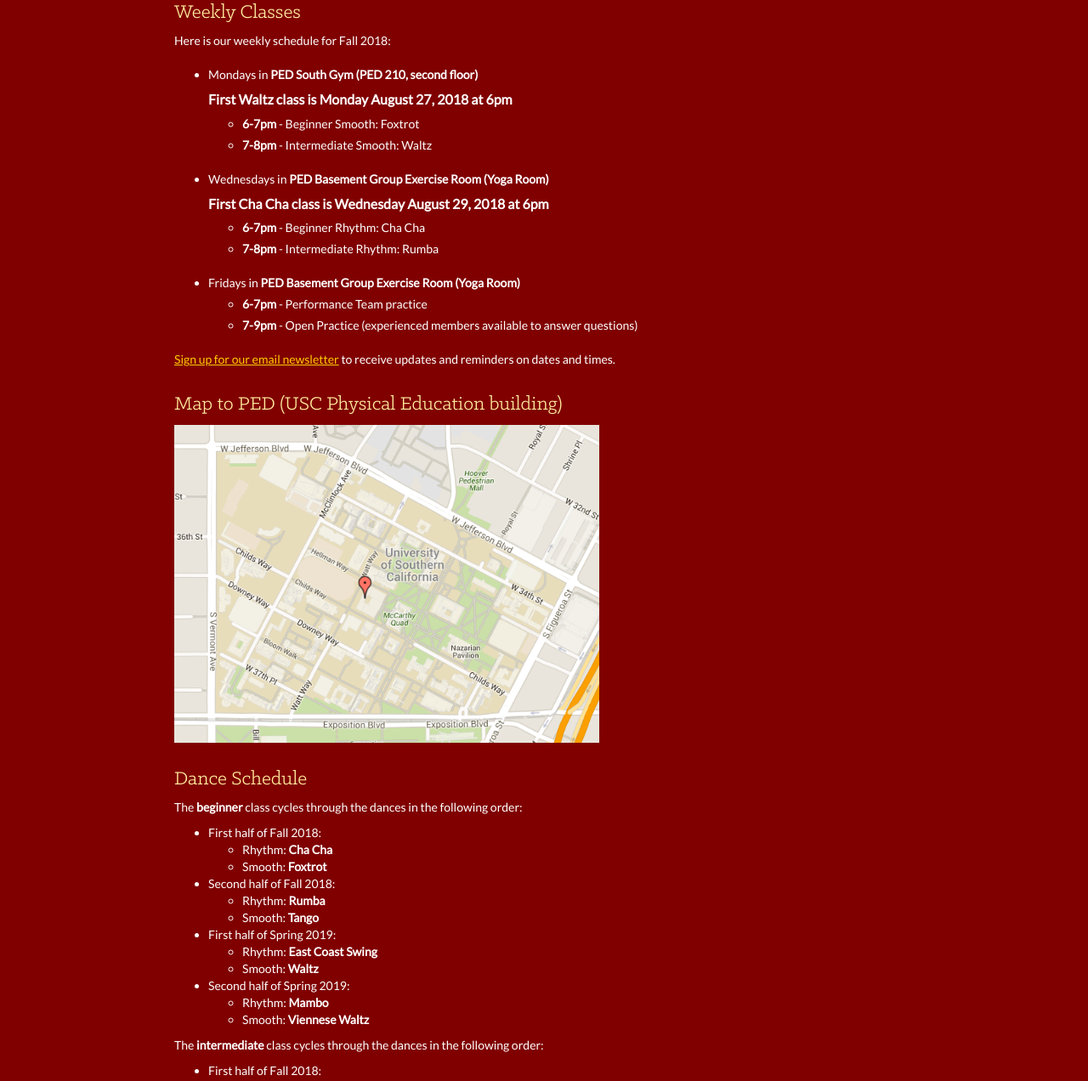
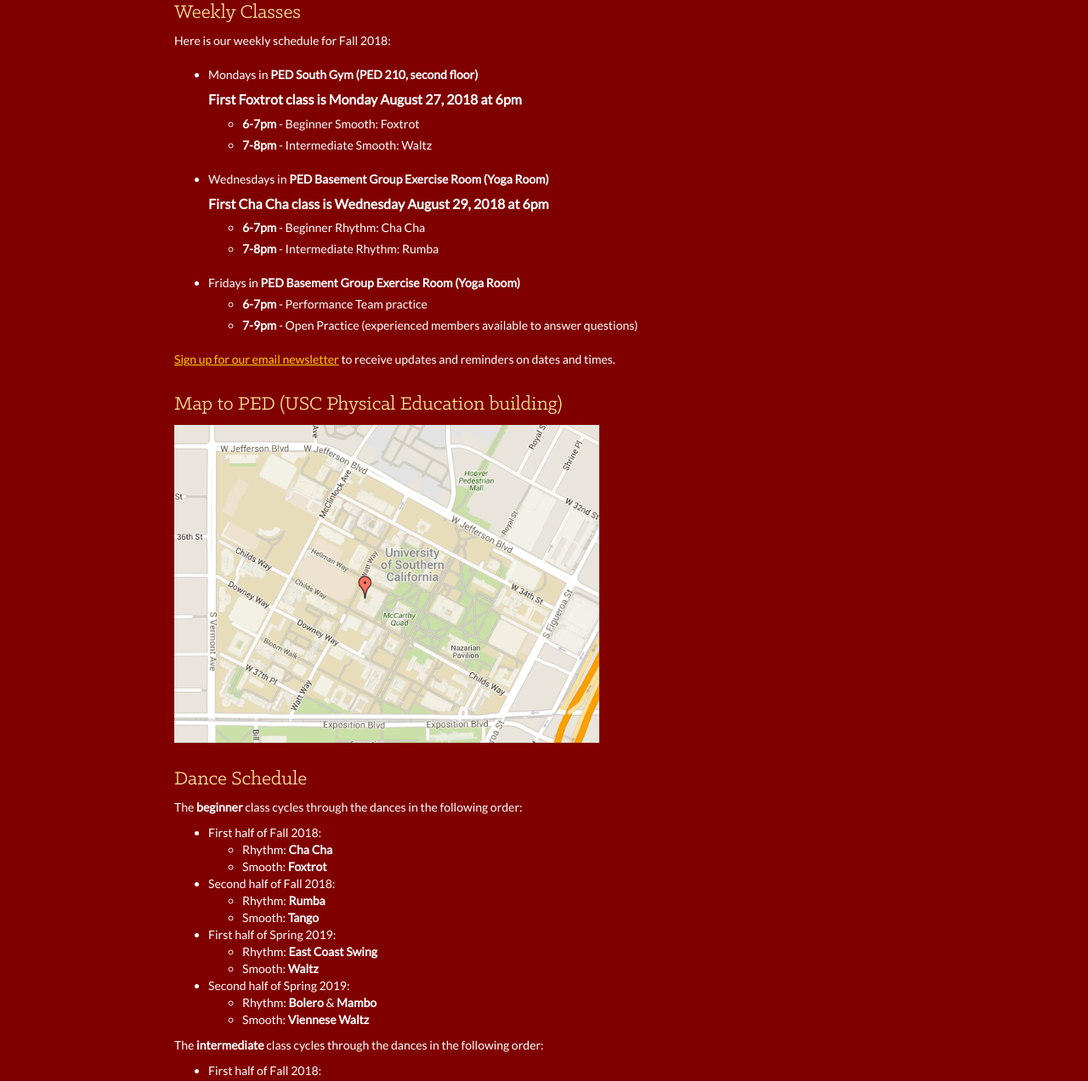
Before and after one commit to uscballroom/uscballroom.github.io, a Jekyll site: the page built from _pages/schedule.html, in a window 1280 px wide. Shown: the part 282-1554 px from the top of the page at 85% size. Built offline with Jekyll 4.4.1, drawn with Linux system fonts in a browser that asks for light colours; some web fonts are replaced.

Commit message:
Update schedule.html

```diff
--- a/_pages/schedule.html
+++ b/_pages/schedule.html
@@ -9,7 +9,7 @@ title: Schedule
     <ul class="SchedulePage_weeklyList">
       <li>
         Mondays in <b>PED South Gym (PED 210, second floor)</b><br/>
-        <h6>First Waltz class is Monday <b>August 27</b>, 2018 at 6pm</h6>
+        <h6>First Foxtrot class is Monday <b>August 27</b>, 2018 at 6pm</h6>
       </li>
       <ul>
         <li><b>6-7pm</b> - Beginner Smooth: Foxtrot</li>
@@ -54,7 +54,7 @@ title: Schedule
       </ul>
       <li>Second half of Spring 2019:</li>
       <ul>
-        <li>Rhythm: <b>Mambo</b></li>
+        <li>Rhythm: <b>Bolero</b> &amp; <b>Mambo</b></li>
         <li>Smooth: <b>Viennese Waltz</b></li>
       </ul>
     </ul>
```
